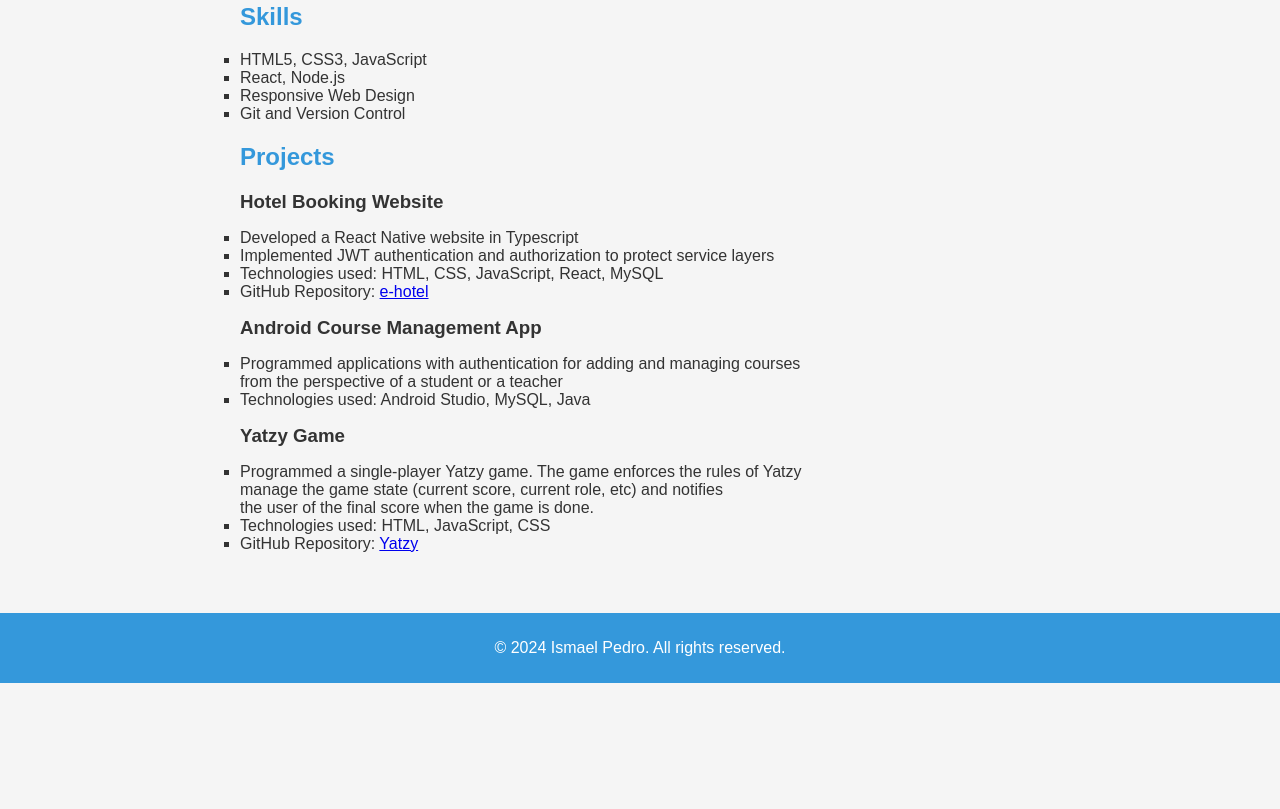
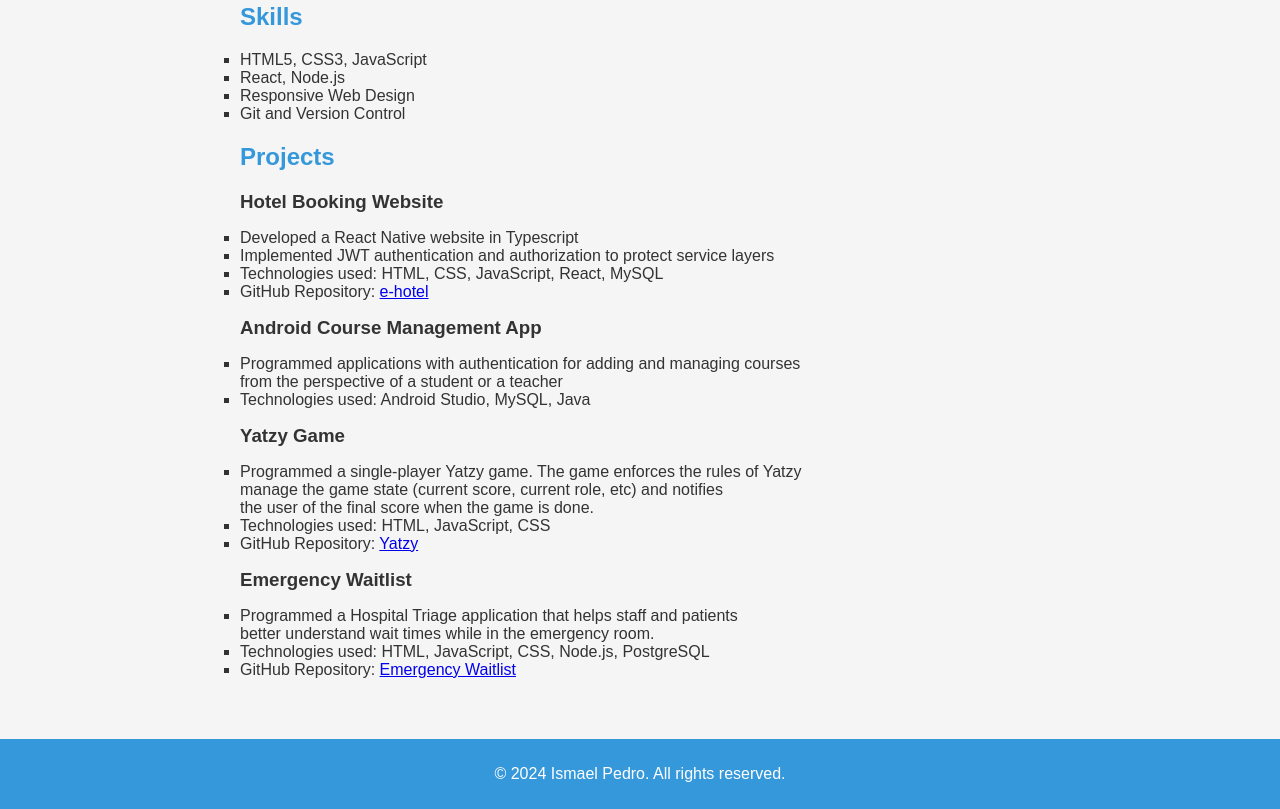
Before and after one commit to Ismael1001/Portfolio, a plain HTML site: page public/index.html in a window 1280 px wide. Shown: the part 988-1797 px from the top of the page. Before the commit the page ends 1671 px from the top, so only its background shows below. Drawn offline with Linux system fonts and the light colour scheme.

Commit message:
Updated Portfolio

```diff
--- a/public/index.html
+++ b/public/index.html
@@ -106,6 +106,18 @@
 
           </ul>
           </div>
+
+          <div class="info">
+            <h3>Emergency Waitlist</h3>
+            <ul>
+              <li>Programmed a Hospital Triage application that helps staff and patients<br>
+                better understand wait times while in the emergency room.</li>
+              <li>Technologies used: HTML, JavaScript, CSS, Node.js, PostgreSQL</li>
+              <li>GitHub Repository: <a href="https://github.com/Ismael1001/emergency_waitlist/tree/master" target="_blank">Emergency Waitlist</a></li>
+
+          </ul>
+          </div>
+
       </section>
 
 
```
